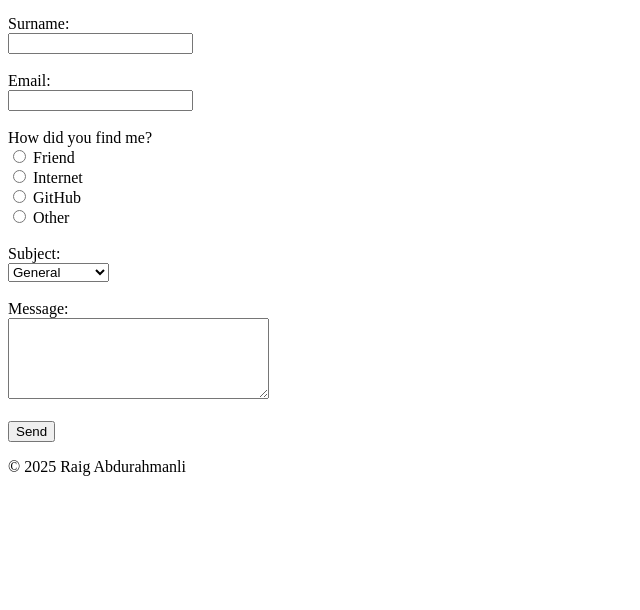
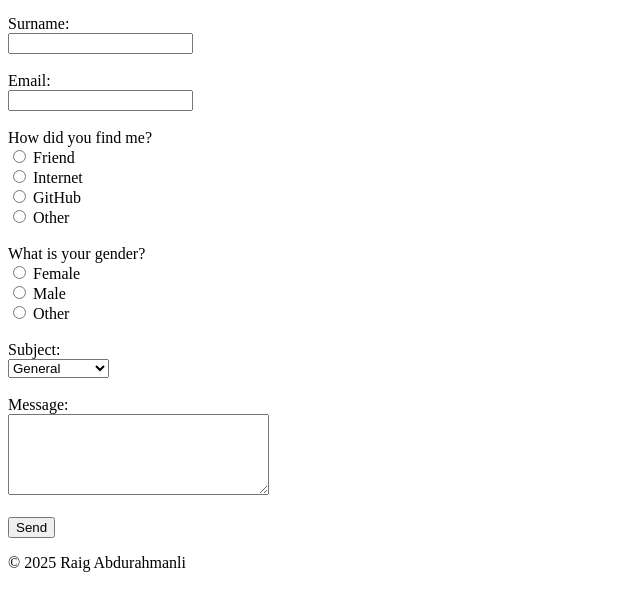
Before and after one commit to Raiq04/Capstone-Project, a plain HTML site: page contact.html in a window 1280 px wide. Shown: the part 140-750 px from the top of the page, without its empty margins (0-640 px from the left). Drawn offline with Linux system fonts and the light colour scheme.

Commit message:
Add files via upload

```diff
--- a/contact.html
+++ b/contact.html
@@ -35,6 +35,11 @@
             <input type="radio" name="source" value="github"> GitHub<br>
             <input type="radio" name="source" value="other"> Other<br><br>
 
+            <label>What is your gender?</label><br>
+            <input type="radio" name="source" value="female"> Female<br>
+            <input type="radio" name="source" value="Male"> Male<br>
+            <input type="radio" name="source" value="other"> Other<br><br>
+
 
             <label for="subject">Subject:</label><br>
             <select id="subject" name="subject">
```
Also changed, not shown: index.html (+3 -0 lines).
